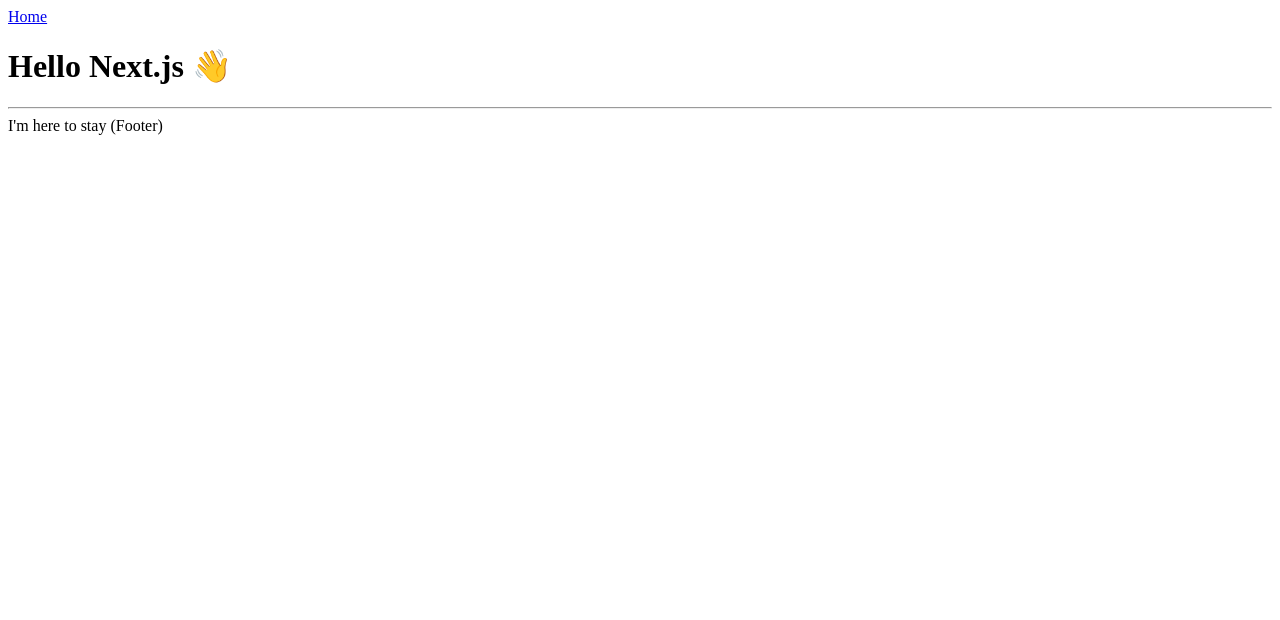
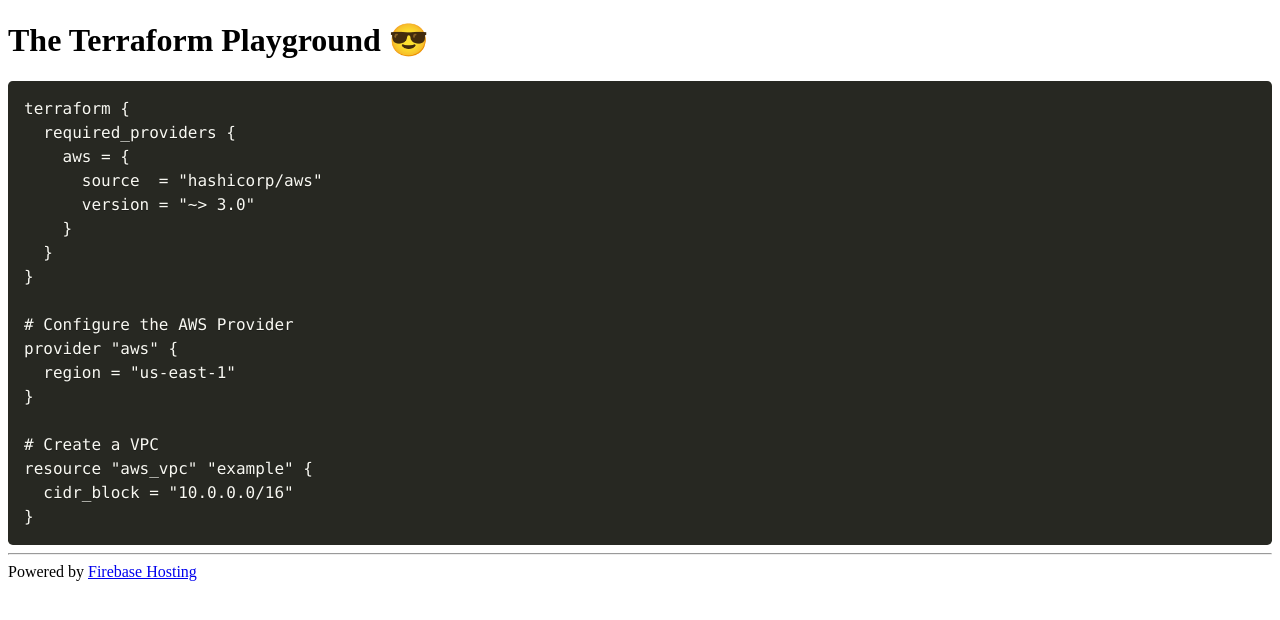
Before and after one commit to yukin01/terraform-playground, a Next.js app in the folder frontend/: page / in a window 1280 px wide. Shown: the top 620 px of the page. Built offline with nearby package versions, Linux system fonts and the light colour scheme.

Commit message:
Add prismjs for syntax highlighting

```diff
--- /dev/null
+++ b/frontend/components/Code.tsx
@@ -0,0 +1,19 @@
+import React, { FC, useEffect } from 'react'
+import Prism from 'prismjs'
+import 'prismjs/themes/prism-okaidia.css'
+
+type Props = {
+  code: string
+  language: string
+}
+
+export const Code: FC<Props> = ({ code, language }) => {
+  useEffect(() => {
+    Prism.highlightAll()
+  })
+  return (
+    <pre className="line-numbers">
+      <code className={`language-${language}`}>{code}</code>
+    </pre>
+  )
+}
--- a/frontend/components/Layout.tsx
+++ b/frontend/components/Layout.tsx
@@ -1,5 +1,4 @@
-import React, { ReactNode } from 'react'
-import Link from 'next/link'
+import React, { FC, ReactNode } from 'react'
 import Head from 'next/head'
 
 type Props = {
@@ -7,7 +6,7 @@ type Props = {
   title?: string
 }
 
-const Layout = ({ children, title = 'This is the default title' }: Props) => (
+export const Layout: FC<Props> = ({ children, title = 'This is the default title' }) => (
   <div>
     <Head>
       <title>{title}</title>
@@ -15,18 +14,11 @@ const Layout = ({ children, title = 'This is the default title' }: Props) => (
       <meta name="viewport" content="initial-scale=1.0, width=device-width" />
     </Head>
     <header>
-      <nav>
-        <Link href="/">
-          <a>Home</a>
-        </Link>{' '}
-      </nav>
     </header>
     {children}
     <footer>
       <hr />
-      <span>I'm here to stay (Footer)</span>
+      <span>Powered by <a href="https://firebase.google.com/products/hosting">Firebase Hosting</a></span>
     </footer>
   </div>
 )
-
-export default Layout
--- a/frontend/package.json
+++ b/frontend/package.json
@@ -12,15 +12,18 @@
   },
   "dependencies": {
     "next": "latest",
+    "prismjs": "^1.22.0",
     "react": "^16.12.0",
     "react-dom": "^16.12.0"
   },
   "devDependencies": {
     "@types/node": "^12.12.21",
+    "@types/prismjs": "^1.16.2",
     "@types/react": "^16.9.16",
     "@types/react-dom": "^16.9.4",
+    "babel-plugin-prismjs": "^2.0.1",
     "firebase-tools": "^9.0.0",
-    "typescript": "4.0"
+    "typescript": "^4.1.3"
   },
   "license": "MIT"
 }
--- a/frontend/pages/index.tsx
+++ b/frontend/pages/index.tsx
@@ -1,8 +1,31 @@
-import Layout from '../components/Layout'
+import { Layout } from '../components/Layout'
+import { Code } from '../components/Code'
+
+const code = `
+terraform {
+  required_providers {
+    aws = {
+      source  = "hashicorp/aws"
+      version = "~> 3.0"
+    }
+  }
+}
+
+# Configure the AWS Provider
+provider "aws" {
+  region = "us-east-1"
+}
+
+# Create a VPC
+resource "aws_vpc" "example" {
+  cidr_block = "10.0.0.0/16"
+}
+`.trim()
 
 const IndexPage = () => (
-  <Layout title="Home | Next.js + TypeScript Example">
-    <h1>Hello Next.js 👋</h1>
+  <Layout title="The Terraform Playground">
+    <h1 className="hoge">The Terraform Playground 😎</h1>
+    <Code code={code} language="hcl" />
   </Layout>
 )
 
```
Also changed, not shown: frontend/.babelrc (added), 1 other file (tests, documents, lock files or other folders).
